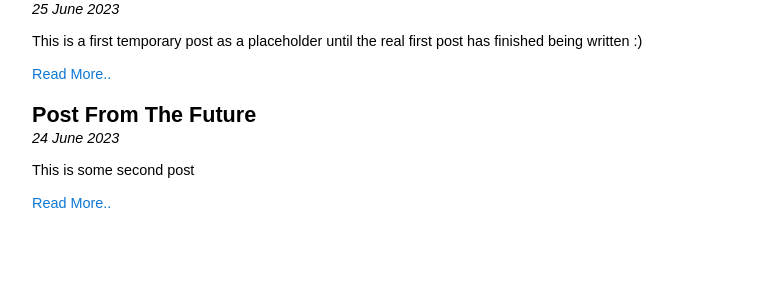
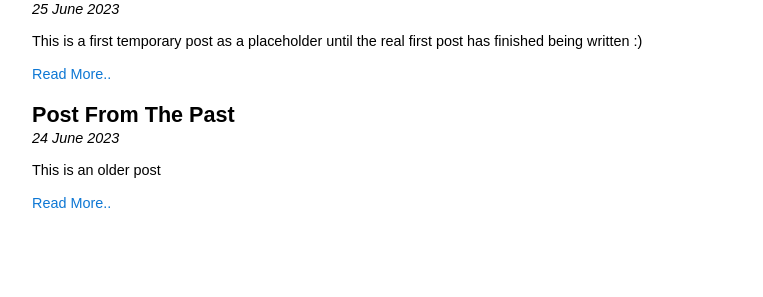
Before and after one commit to Warwolt/warwolt.github.io, a Jekyll site: the page built from index.html, in a window 1280 px wide. Shown: the part 146-443 px from the top of the page, without its empty margins (258-1021 px from the left). Built offline with Jekyll 4.4.1, drawn with Linux system fonts in a browser that asks for light colours.

Commit message:
Update placeholder post

```diff
--- a/_posts/2023-06-24-second-post.md
+++ b/_posts/2023-06-24-second-post.md
@@ -1,7 +1,7 @@
 ---
 layout: post
-title:  "Post From The Future"
+title:  "Post From The Past"
 date:   2023-06-24 21:42:57 +0200
 ---
 
-This is some second post
+This is an older post
```
